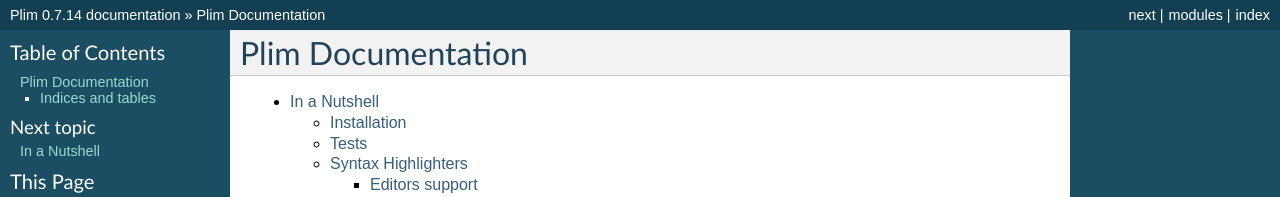
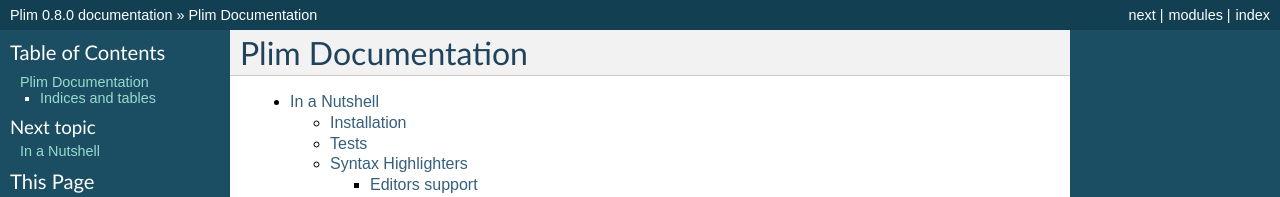
Before and after one commit to avanov/Plim, a Sphinx documentation site: the page built from docs/index.txt, in a window 1280 px wide and 900 px high. Shown: the top 197 px of the window. Built offline with Sphinx 7.4.7, drawn with Linux system fonts in a browser that asks for light colours; some of the changed text lies outside the part shown.

Commit message:
Version bump

```diff
--- a/docs/conf.py
+++ b/docs/conf.py
@@ -48,9 +48,9 @@ copyright = u'2012, Maxim Avanov'
 # built documents.
 #
 # The short X.Y version.
-version = '0.7'
+version = '0.8'
 # The full version, including alpha/beta/rc tags.
-release = '0.7.14'
+release = '0.8.0'
 
 # The language for content autogenerated by Sphinx. Refer to documentation
 # for a list of supported languages.
--- a/setup.py
+++ b/setup.py
@@ -11,7 +11,7 @@ readme = open(os.path.join(os.path.dirname(__file__), 'README.rst')).read()
 
 setup(
     name='Plim',
-    version='0.7.14',
+    version='0.8.0',
     packages=find_packages(exclude=['tests']),
     install_requires=[
         'Mako>=0.8.0',
```
